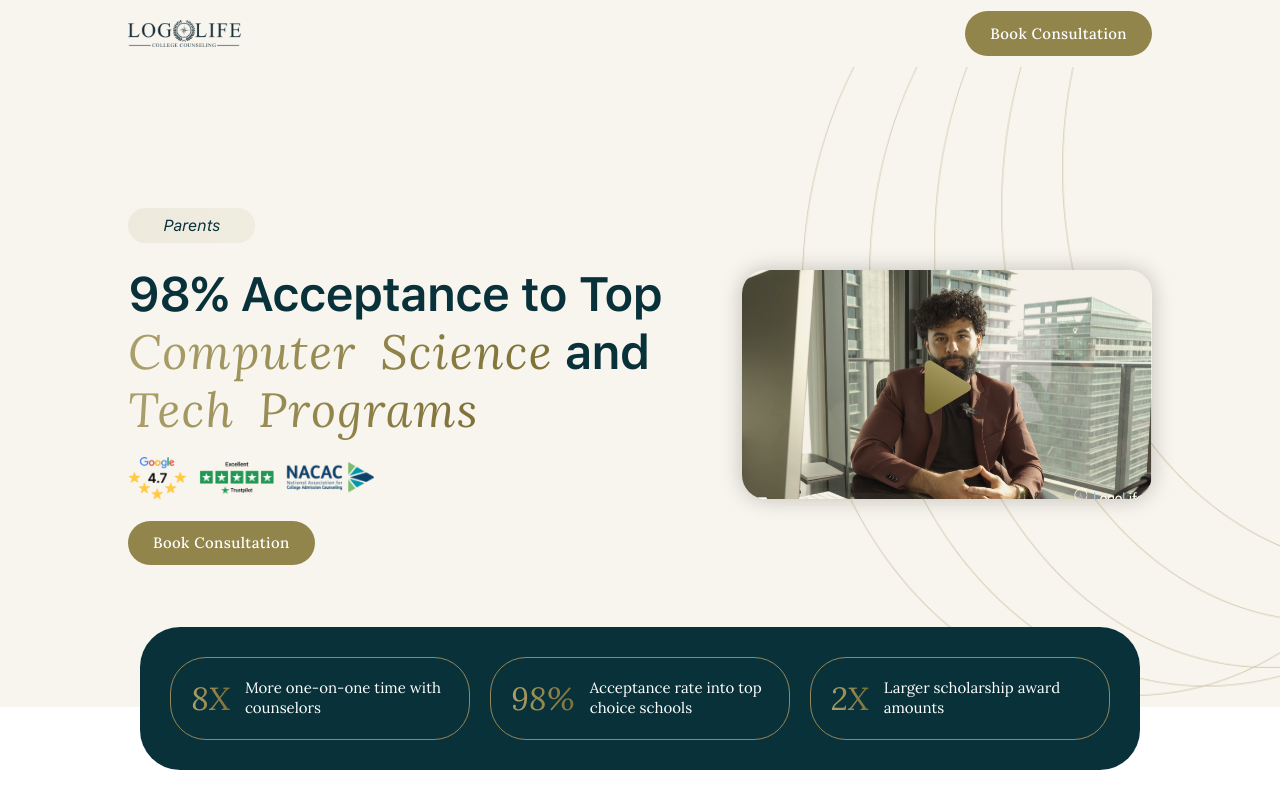
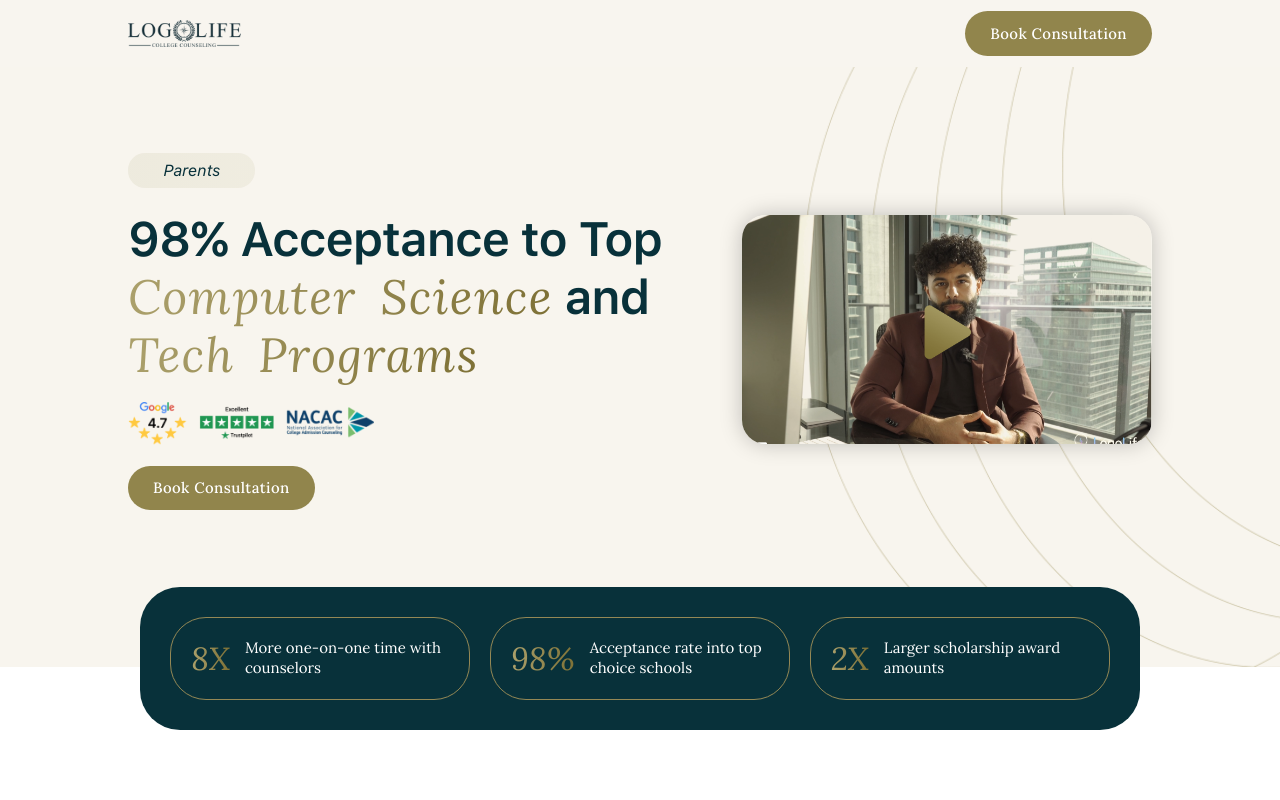
Before and after one commit to naimatullahofficial/LogoLife, a React (Vite) app: page / in a window 1280 px wide. Built offline with nearby package versions, Linux system fonts and the light colour scheme.

Commit message:
Updated CSS Navabar and hero

```diff
--- a/src/Components/Hero/Hero.css
+++ b/src/Components/Hero/Hero.css
@@ -1,5 +1,5 @@
 .hero-section{
-    height: 80vh;
+    height: 75vh;
     width: 100%;
     background: url("../../assets/hero-overlay.png");
     background-size: cover;
@@ -10,6 +10,7 @@
     display: flex;
     align-items: center;
     justify-content: space-between;
+    padding: 100px 10% 170px 10%;
 
 }
 
--- a/src/Components/Hero/Hero.jsx
+++ b/src/Components/Hero/Hero.jsx
@@ -8,7 +8,8 @@ import background_overlay from "../../assets/hero-overlay.png"
 export const Hero = () => {
   return (
 
-        <div className='hero-section container'>
+        <div className='container'>
+          <div className='hero-section '>
             <div className='left-container'>
                 <button className='parent-btn'>Parents</button>
                 <h1 className='hero-heading'>98% Acceptance to Top<br/> <span className='hero-gradient-h1'> Computer Science</span> and<br /> <span className='hero-gradient-h1'>Tech Programs</span> </h1>
@@ -22,6 +23,7 @@ export const Hero = () => {
 
             </div>
         </div>
+        </div>
   )
 }
 
--- a/src/Components/Navbar/Navbar.css
+++ b/src/Components/Navbar/Navbar.css
@@ -4,6 +4,7 @@
     justify-content: space-between;
     width: 100%;
     background-color: rgba(248, 245, 238, 0.9215686274509803);
+    padding: 0 10%;
 
 
 }
--- a/src/Components/Navbar/Navbar.jsx
+++ b/src/Components/Navbar/Navbar.jsx
@@ -4,7 +4,7 @@ import "./Navbar.css"
 
 const Navbar = () => {
   return (
-        <nav className='navbar container'>
+        <nav className='navbar'>
             <img type="image/svg+xml" src={logo} />
             <button className='dark-btn'>
                 Book Consultation
--- a/src/index.css
+++ b/src/index.css
@@ -17,5 +17,5 @@ a{
 
 .container {
 
-    padding: 0 10%;
+    width: 100%;
 }
```
